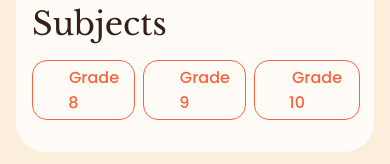
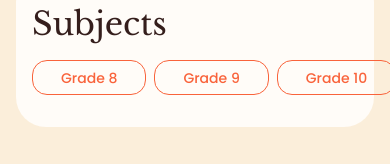
Before and after one commit to D3CRYPT360/my-study-space, a Next.js app: page / in a window 390 px wide. Shown: the part 627-791 px from the top of the page. Built offline with nearby package versions, Linux system fonts and the light colour scheme; a web font is replaced by a local one.

Commit message:
subject button fix

```diff
--- a/src/app/page.tsx
+++ b/src/app/page.tsx
@@ -239,9 +239,10 @@ export default function Home() {
                             : "text-[#F9633B] border-[#F9633B]"
                         } ml-2 sm:ml-[20px] md:mt-[30px] first:ml-0 sm:first:ml-[20px]`}
                       >
-                        <span className="px-5 relative z-10">
+                        <span className="whitespace-nowrap px-3 sm:px-5 text-sm sm:text-base relative z-10">
                           Grade {grade}
                         </span>
+
                       </button>
                     ))}
                   </div>
```
